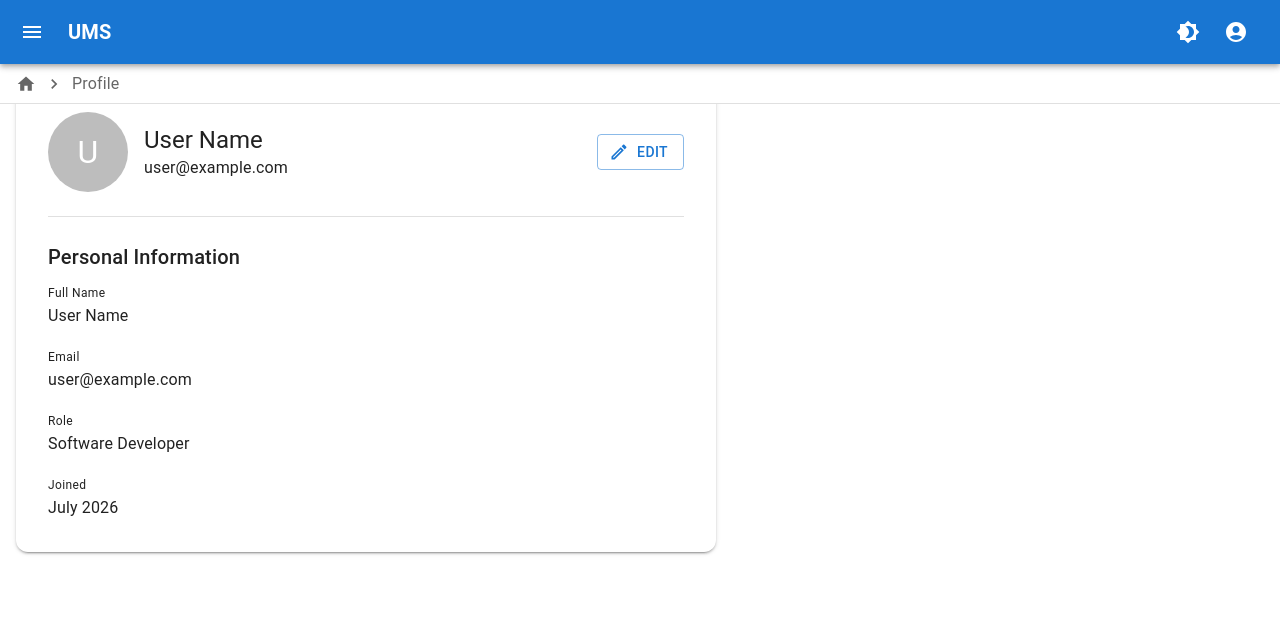
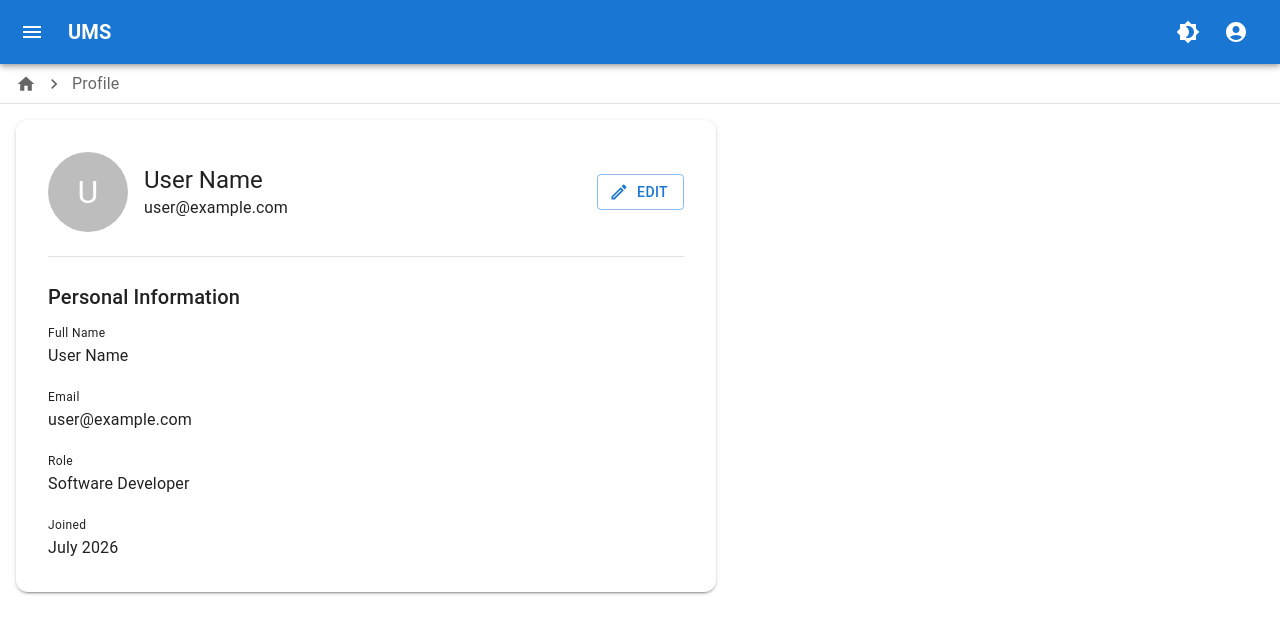
Before and after one commit to archu-230/user-management-system, a React (Vite) app: page /profile in a window 1280 px wide. Shown: the top 634 px of the page. Built offline with nearby package versions, Linux system fonts and the light colour scheme.

Commit message:
fix: change layout padding based on appbar and breadcrumb

```diff
--- a/src/layouts/components/MainContent.jsx
+++ b/src/layouts/components/MainContent.jsx
@@ -6,14 +6,14 @@ const MainContent = ({ open, children }) => {
             component="main"
             sx={{
                 minHeight: "100vh",
-                pt: 8,
+                pt: "104px",
                 ml: open ? "260px" : 0,
 
                 width: open
                     ? "calc(100% - 260px)"
                     : "100%",
 
-                transition: "margin-left 0.3s ease, width 0.3s ease",
+                transition: "0.3s",
             }}
         >
             {children}
```
